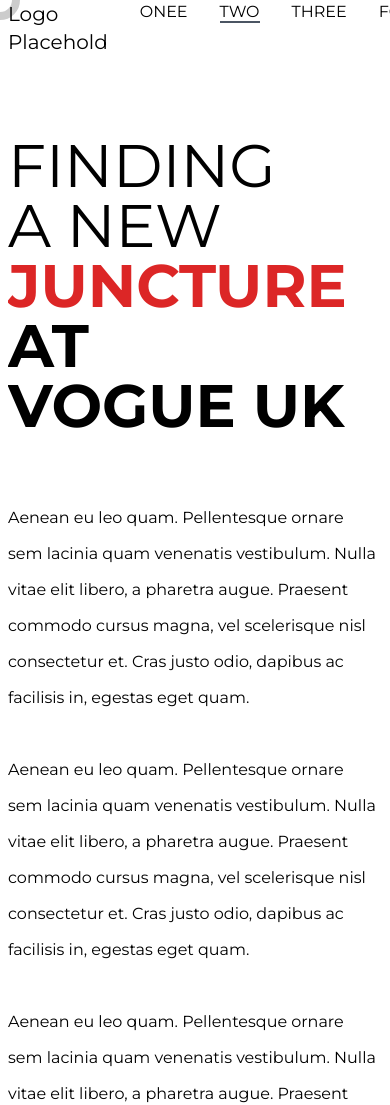
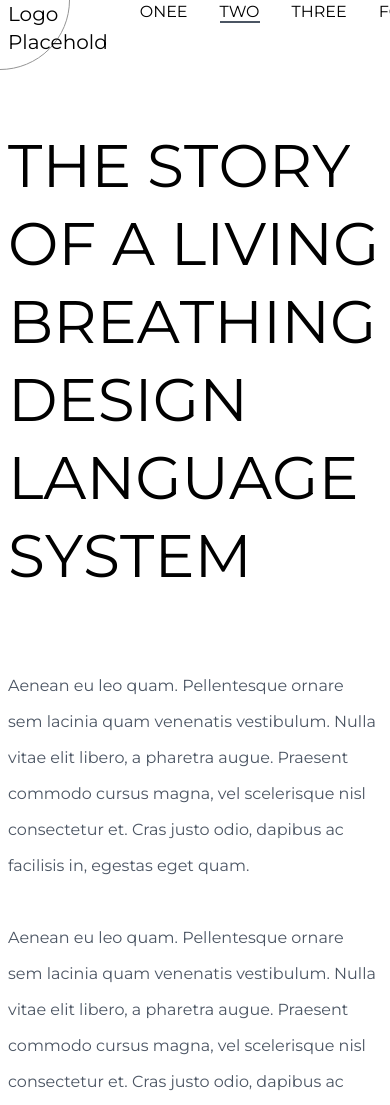
Before and after one commit to iainduffman/folionew2021, a Gatsby site: page /contact in a window 390 px wide. Shown: the top 1105 px of the page. Built offline with nearby package versions, Linux system fonts and the light colour scheme; Gatsby itself is replaced by a stand-in of ours.

Commit message:
Adding more files

```diff
--- a/src/pages/contact.js
+++ b/src/pages/contact.js
@@ -1,8 +1,10 @@
 import React, { useEffect, useRef } from 'react';
 import { Menu } from '../components/Menu';
 import Cursor from '../components/Cursor';
+import Helmet from 'react-helmet'
 import gsap from 'gsap';
-import Helmet from 'react-helmet'
+import { SplitText } from "../components/SplitText";
+
 
 const About = ({ transitionStatus }) => {
   let textRefs = useRef([]);
@@ -17,6 +19,7 @@ const About = ({ transitionStatus }) => {
       }
     });
     if (direction === 1) {
+
       gsap.from(even, {
         duration: 1,
         y: 100 * direction,
@@ -27,6 +30,7 @@ const About = ({ transitionStatus }) => {
           amount: 0.3,
         },
       });
+
 
       gsap.from(odd, {
         duration: 1,
@@ -47,6 +51,15 @@ const About = ({ transitionStatus }) => {
         ease: 'Power1.easeInOut',
         backgroundColor: '#ffffff'
       })
+
+    var tl3 = gsap.timeline({delay: 1}),
+    mySplitText = new SplitText("#quote-four", {type:"words,chars"}),
+    chars = mySplitText.chars; //an array of all the divs that wrap each character
+
+gsap.set("#quote-four", {perspective: 400});
+
+tl3.from(chars, {duration: 0.8, y:180, transformOrigin:"0% 50% -50",  ease:"out", stagger: 0.01}, "+=0");
+
     }
     if (direction === -1) {
       gsap.to(even, {
@@ -70,64 +83,60 @@ const About = ({ transitionStatus }) => {
           amount: 0.1,
         },
       });
+
     }
+
+
   };
+
+
 
   useEffect(() => {
     textfly(textRefs.current, 1);
+    console.log('IM ENTERIN!!!!!!')
   }, []);
   useEffect(() => {
     if (transitionStatus === 'exiting') {
+      console.log('IM LEAVING!!')
+      gsap.set("#quote-four", {opacity: 1});
       textfly(textRefs.current, -1);
     }
   }, [transitionStatus]);
   return (
     <>
-    <Helmet>
-    <body className="light-theme" />
-    </Helmet>
+
       <main className="container mx-auto px-2 md:px-0">
+      <Helmet>
+      <body className="light-light" />
+      </Helmet>
         <Menu />
         <div className="w-full h-full flex justify-center items-center realizzazioni">
-          <div id="categories" className="leading-9 title w-full md:w-1/2">
-          <p
-              ref={(el) => (textRefs.current[0] = el)}
-              className="list-none text-6xl md:text-6xl lg:text-8xl font-thin relative overflow-hidden uppercase transform phrase"
-            >
-              Finding
+          <div id="categories" className="leading-9 title w-full md:w-1/2 text-black-600">
+          <p id="quote-four" className="list-none text-6xl md:text-6xl lg:text-8xl font-extra-black relative overflow-hidden uppercase transform phrase">
+          The story of a living breathing design language system
+          </p>
+
+            <p ref={(el) => (textRefs.current[5] = el)} className="overflow-hidden mt-16 text-gray-600" >Aenean eu leo quam. Pellentesque ornare sem lacinia quam venenatis vestibulum. Nulla vitae elit libero, a pharetra augue. Praesent commodo cursus magna, vel scelerisque nisl consectetur et. Cras justo odio, dapibus ac facilisis in, egestas eget quam.
+
+            <br></br><br></br>
+
+            Aenean eu leo quam. Pellentesque ornare sem lacinia quam venenatis vestibulum. Nulla vitae elit libero, a pharetra augue. Praesent commodo cursus magna, vel scelerisque nisl consectetur et. Cras justo odio, dapibus ac facilisis in, egestas eget quam.
+
+            <br></br><br></br>
+
+            Aenean eu leo quam. Pellentesque ornare sem lacinia quam venenatis vestibulum. Nulla vitae elit libero, a pharetra augue. Praesent commodo cursus magna, vel scelerisque nisl consectetur et. Cras justo odio, dapibus ac facilisis in, egestas eget quam.
+
+            <br></br><br></br>
+
+            Aenean eu leo quam. Pellentesque ornare sem lacinia quam venenatis vestibulum. Nulla vitae elit libero, a pharetra augue. Praesent commodo cursus magna, vel scelerisque nisl consectetur et. Cras justo odio, dapibus ac facilisis in, egestas eget quam.Aenean eu leo quam. Pellentesque ornare sem lacinia quam venenatis vestibulum. Nulla vitae elit libero, a pharetra augue. Praesent commodo cursus magna, vel scelerisque nisl consectetur et. Cras justo odio, dapibus ac facilisis in, egestas eget quam. Aenean eu leo quam. Pellentesque ornare sem lacinia quam venenatis vestibulum. Nulla vitae elit libero, a pharetra augue. Praesent commodo cursus magna, vel scelerisque nisl consectetur et. Cras justo odio, dapibus ac facilisis in, egestas eget quam.Aenean eu leo quam. Pellentesque ornare sem lacinia quam venenatis vestibulum. Nulla vitae elit libero, a pharetra augue. Praesent commodo cursus magna, vel scelerisque nisl consectetur et. Cras justo odio, dapibus ac facilisis in, egestas eget quam.
+
+            <br></br><br></br>
+
+            Aenean eu leo quam. Pellentesque ornare sem lacinia quam venenatis vestibulum. Nulla vitae elit libero, a pharetra augue. Praesent commodo cursus magna, vel scelerisque nisl consectetur et. Cras justo odio, dapibus ac facilisis in, egestas eget quam.Aenean eu leo quam. Pellentesque ornare sem lacinia quam venenatis vestibulum. Nulla vitae elit libero, a pharetra augue. Praesent commodo cursus magna, vel scelerisque nisl consectetur et. Cras justo odio, dapibus ac facilisis in, egestas eget quam. Aenean eu leo quam. Pellentesque ornare sem lacinia quam venenatis vestibulum. Nulla vitae elit libero, a pharetra augue. Praesent commodo cursus magna, vel scelerisque nisl consectetur et. Cras justo odio, dapibus ac facilisis in, egestas eget quam.Aenean eu leo quam. Pellentesque ornare sem lacinia quam venenatis vestibulum. Nulla vitae elit libero, a pharetra augue. Praesent commodo cursus magna, vel scelerisque nisl consectetur et. Cras justo odio, dapibus ac facilisis in, egestas eget quam.
+
             </p>
-            <p
-              ref={(el) => (textRefs.current[1] = el)}
-              className="list-none text-6xl md:text-6xl lg:text-8xl font-thin relative overflow-hidden uppercase transform phrase"
-            >
-              A new
-            </p>
-            <p
-              ref={(el) => (textRefs.current[2] = el)}
-              className="text-red-600 font-black list-none text-6xl md:text-6xl lg:text-8xl relative overflow-hidden uppercase transform phrase"
-            >
-              juncture
-            </p>
-            <p
-              ref={(el) => (textRefs.current[3] = el)}
-              className="list-none text-6xl md:text-6xl lg:text-8xl font-bold relative overflow-hidden uppercase transform phrase"
-            >
-              at
-            </p>
-            <p
-              ref={(el) => (textRefs.current[4] = el)}
-              className="list-none text-6xl md:text-6xl lg:text-8xl font-bold relative overflow-hidden uppercase transform phrase"
-            >
-              Vogue UK
-            </p>
-            <p ref={(el) => (textRefs.current[5] = el)} className="overflow-hidden mt-16" >Aenean eu leo quam. Pellentesque ornare sem lacinia quam venenatis vestibulum. Nulla vitae elit libero, a pharetra augue. Praesent commodo cursus magna, vel scelerisque nisl consectetur et. Cras justo odio, dapibus ac facilisis in, egestas eget quam.
-            <br></br><br></br>
-            Aenean eu leo quam. Pellentesque ornare sem lacinia quam venenatis vestibulum. Nulla vitae elit libero, a pharetra augue. Praesent commodo cursus magna, vel scelerisque nisl consectetur et. Cras justo odio, dapibus ac facilisis in, egestas eget quam.
-            <br></br><br></br>
-            Aenean eu leo quam. Pellentesque ornare sem lacinia quam venenatis vestibulum. Nulla vitae elit libero, a pharetra augue. Praesent commodo cursus magna, vel scelerisque nisl consectetur et. Cras justo odio, dapibus ac facilisis in, egestas eget quam</p>
           </div>
         </div>
-
       </main>
       <Cursor />
     </>
--- a/src/pages/nextone.js
+++ b/src/pages/nextone.js
@@ -50,7 +50,7 @@ const About = ({ transitionStatus }) => {
         duration: 0.6,
         delay: 1,
         ease: 'Power1.easeInOut',
-        backgroundColor: '#530202'
+        backgroundColor: '#8D1717'
       })
 
     var tl = gsap.timeline({delay: 1}),
@@ -119,7 +119,7 @@ tl.from(chars, {duration: 0.8, y:180, transformOrigin:"0% 50% -50",  ease:"out",
           Omni channel for the <span class="font-bold">Great</span>.
           </p>
 
-            <p ref={(el) => (textRefs.current[5] = el)} className="overflow-hidden mt-16 text-gray-400" >Aenean eu leo quam. Pellentesque ornare sem lacinia quam venenatis vestibulum. Nulla vitae elit libero, a pharetra augue. Praesent commodo cursus magna, vel scelerisque nisl consectetur et. Cras justo odio, dapibus ac facilisis in, egestas eget quam.
+            <p ref={(el) => (textRefs.current[5] = el)} className="overflow-hidden mt-16 text-white" >Aenean eu leo quam. Pellentesque ornare sem lacinia quam venenatis vestibulum. Nulla vitae elit libero, a pharetra augue. Praesent commodo cursus magna, vel scelerisque nisl consectetur et. Cras justo odio, dapibus ac facilisis in, egestas eget quam.
 
             <br></br><br></br>
 
--- a/src/style/global.css
+++ b/src/style/global.css
@@ -71,7 +71,7 @@ transition-property: opacity;
 
  .c--hoverGrey {
     transform: translate(-50%, -50%) scale(0.2);
-    border: 4px solid red;
+    border: 16px solid red;
  }
 
  .light-theme .c--hoverGrey {
```
